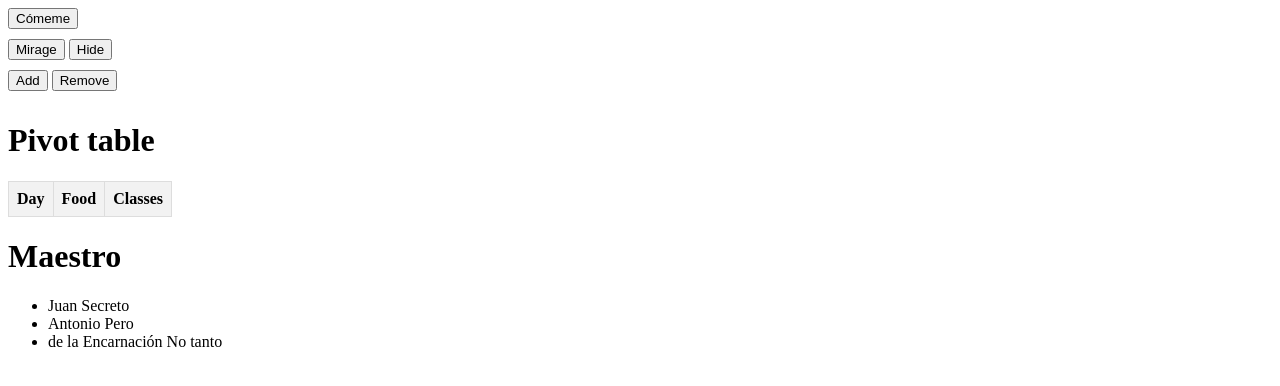
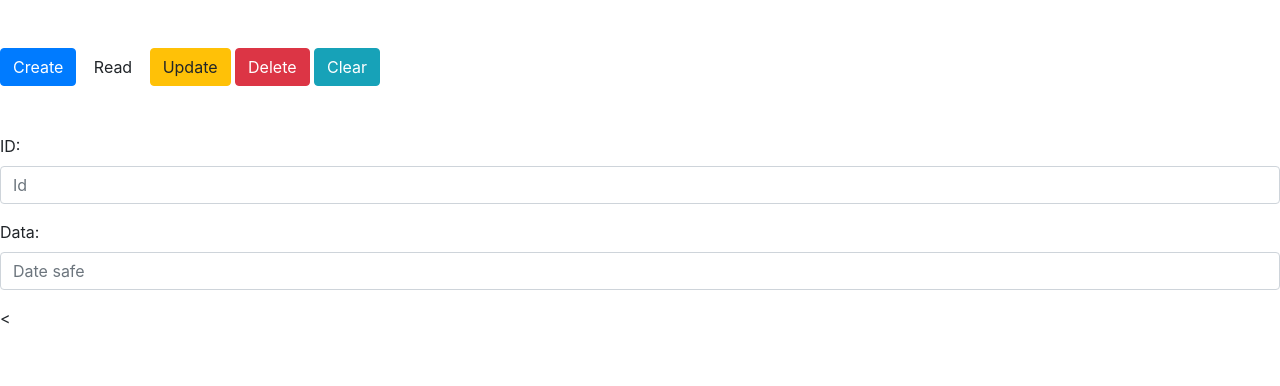
Before and after one commit to irinavakula/proyecto16, a website: page src/index.html in a window 1280 px wide. Drawn offline with nearby package versions, Linux system fonts and the light colour scheme.

Commit message:
add html crud buttons

```diff
--- a/src/index.html
+++ b/src/index.html
@@ -1,75 +1,34 @@
 <!DOCTYPE html>
-<html lang="es">
+<html lang="en">
 <head>
     <meta charset="UTF-8">
     <meta name="viewport" content="width=device-width, initial-scale=1.0">
-    <title>Mi aplicación</title>
-    <script src="../node_modules/jquery/dist/jquery.js"></script>
+    <title>CRUD Buttons</title>
+    <link href="https://stackpath.bootstrapcdn.com/bootstrap/4.5.2/css/bootstrap.min.css" rel="stylesheet">
+    <script src="https://code.jquery.com/jquery-3.5.1.min.js"></script>
 </head>
 <body>
-    <button id="boton">Cómeme</button>
-
-
-    <div style="padding-top: 10px;">
-        <button id="mirage">Mirage</button>
-        <button id="hide">Hide</button>
-    </div>
-
-    <div style="padding-top: 10px;">
-        <button id="add">Add</button>
-        <button id="remove">Remove</button>
-    </div>
-
-
-    <div id="button-array" style="padding-top: 10px;">
-
-    </div>
-
-    <style>
-        table {
-            width: 100;
-            border-collapse: collapse;
-        }
-        th, td {
-            border: 1px solid #ddd;
-            padding: 8px;
-            text-align: left;
-        }
-        th {
-            background-color: #f2f2f2;
-        }
-    </style>
-
-    <h1>Pivot table</h1>
-    <table id="pivotTable">
-        <thead>
-            <tr>
-                <th>Day</th>
-                <th>Food</th>
-                <th>Classes</th>
-            </tr>
-        </thead>
-        <tbody>
-
-
-        </tbody>
-
-    </table>
-
-    <h1>Maestro</h1>
-    <ul id="maestro">
-
-    </ul>
-    <div id="detalle" hidden>
-        <h1>Detalle</h1>
-        <form>
-            <input type="hidden" id="id" name="id">
-            <label for="nombre">Nombre:</label>
-            <input type="text" id="nombre" name="nombre">
-            <label for="apellido">Apellido:</label>
-            <input type="text" id="apellido" name="apellido">
-        </form>
-    </div>
-    <script src="./javascript/index.js"></script>
-</body>
-</html>
+   <div class="constainer mt-5">
+        <div class="row">
+            <div class="col-12">
+                <button class="btn btn-primary" id="createBtn">Create</button>
+                <button class="btn btn-succes" id="readBtn">Read</button>
+                <button class="btn btn-warning" id="updateBtn">Update</button>
+                <button class="btn btn-danger" id="deleteBtn">Delete</button>
+                <button class="btn btn-info" id="clearBtn">Clear</button>
+            </div>
+            <div class="col-12 mt-5">
+                <form id="crudForm">
+                    <div class="form-group">
+                        <label for="inputID">ID:</label>
+                        <input type="text" class="form-control" id="inputId" placeholder="Id">
+                    </div>
+                    <div class="form-group">
+                        <label for="inputData">Data:</label>
+                        <input type="text" class="form-control" id="inputData" placeholder="Date safe">
+                    </div>
+                    <
+                </form>
+            </div>
+        </div>
+   </div>
--- a/src/javascript/index.js
+++ b/src/javascript/index.js
@@ -1,89 +1,21 @@
 $(document).ready(function() {
-    let solicitudes = [{
-        "id": 1,
-        "nombre": "Juan",
-        "apellido": "Secreto"
-    }, {
-        "id": 2,
-        "nombre": "Antonio",
-        "apellido": "Pero"
-    }, {
-        "id": 3,
-        "nombre": "de la Encarnación",
-        "apellido": "No tanto"
-    }];
+    $("#createBtn").click(function() {
+        $("#crudForm")[0].reset();
+        $("#crudForm button").show().text("Create");
+        $("#inputId").prop("disabled", false);
+    });
 
-    $("#boton").on("click", function(event) {
-        alert("Hello! Allert!");
-    })
-
-    $("#hide").on("click", function(event) {
-        if($("#mirage").is(':visible')) {
-            $("#mirage").hide();
-            $("#hide").text("Show");
-        } else {
-            $("#mirage").show();
-            $("#hide").text("Hide");
-
-
+    $("#readBtn").click(function() {
+        var id = $("#inputId").val();
+        if (id) {
+            $.ajax({
+                url: "/api/read/" + id,
+                method: "GET",
+                success: function(response) {
+                    $("#inputData").val(response.data);
+                    $("#crudForm button").hide();
+                },
+            })
         }
     })
-
-    $("#add").on("click", function(event) {
-        $("#button-array").append(
-            $("<button>")
-            .text("new")
-        )
-    })
-
-    const data = [
-        {day: "Monday", food: "Fruit", clacces: "Nothing"},
-        {day: "Tuesday", food: "Sandwich", classes: "Ballet"},
-        {day: "Wendnesday", food: "Fruit", classes: "Swimming"},
-        {day: "Thursday", food: "Sandwich", classes: "Ballet"},
-        {day: "Friday", food: "Fruit", classes: "Engl"}
-    ];
-    function createPivotTable(data) {
-        const pivot = {};
-        data.forEach(row => {
-            const { day, food, classes } = row;
-            const key = "${day}_${food}";
-            if (!pivot[key]) {
-            }
-                pivot[key] = { day, food, classes};
-                pivot[key].classes += classes;
-        });
-    }
-
-
-    $("#remove").on("click", function(event) {
-        $("#button-array").children().last().remove();
-    })
-
-    for (i = 0 ; i < solicitudes.length; i++ ) {
-        $("#maestro").append(
-            $("<li>")
-                .text(solicitudes[i].nombre + ' ' + solicitudes[i].apellido)
-                .val(solicitudes[i])
-                .attr("id", "id" + solicitudes[i].id)
-        );
-    }
-
-
-
-    $("li").on("click", function(event) {
-        if ($("#detalle").is(':visible')) {
-            $("#detalle").hide();
-        } else {
-            $("#detalle").show();
-
-
-            let solicitud = $(this).attr("id");
-
-            $("#id").val(solicitud);
-            $("#nombre").val("Juan"  + solicitud);
-            $("#apellido").val("Secreto" + solicitud);
-        }
-
-    })
-});
+})
```
